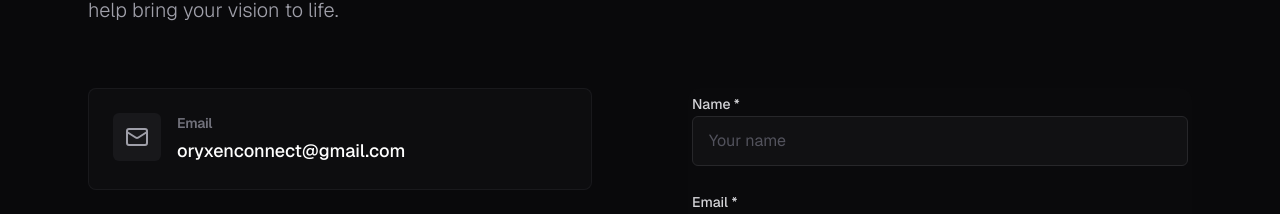
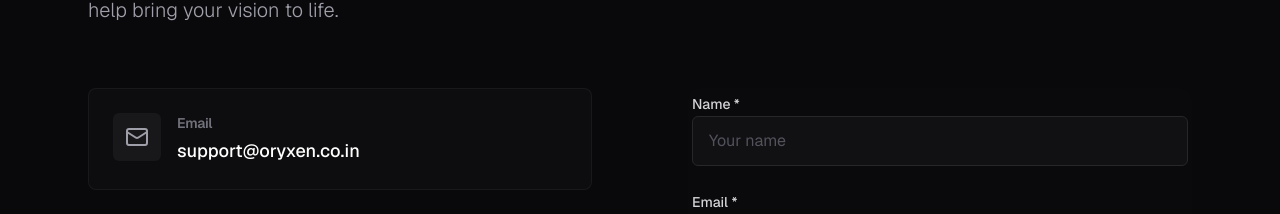
Before and after one commit to ad1xm/oryxen, a Next.js app: page / in a window 1280 px wide. Shown: the part 7573-7787 px from the top of the page. Built offline with nearby package versions, Linux system fonts and the light colour scheme; no server answers; the database is empty.

Commit message:
Update contact email to support@oryxen.co.in

```diff
--- a/src/components/Collaborate.tsx
+++ b/src/components/Collaborate.tsx
@@ -112,8 +112,8 @@ export default function Collaborate() {
               </div>
               <div>
                 <h3 className="text-sm font-medium text-zinc-500 mb-1">Email</h3>
-                <a href="mailto:oryxenconnect@gmail.com" className="text-lg font-medium text-white hover:text-zinc-300 transition-colors">
-                  oryxenconnect@gmail.com
+                <a href="mailto:support@oryxen.co.in" className="text-lg font-medium text-white hover:text-zinc-300 transition-colors">
+                  support@oryxen.co.in
                 </a>
               </div>
             </div>
```
